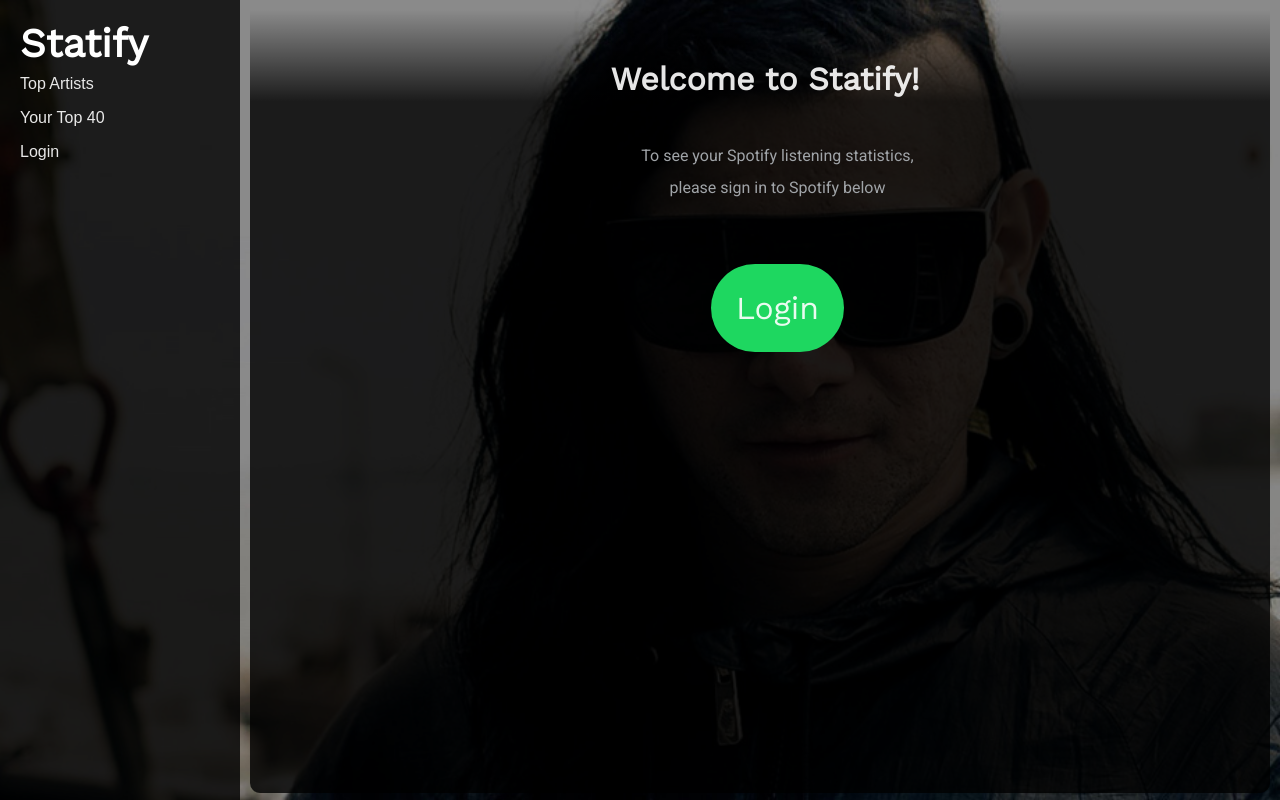
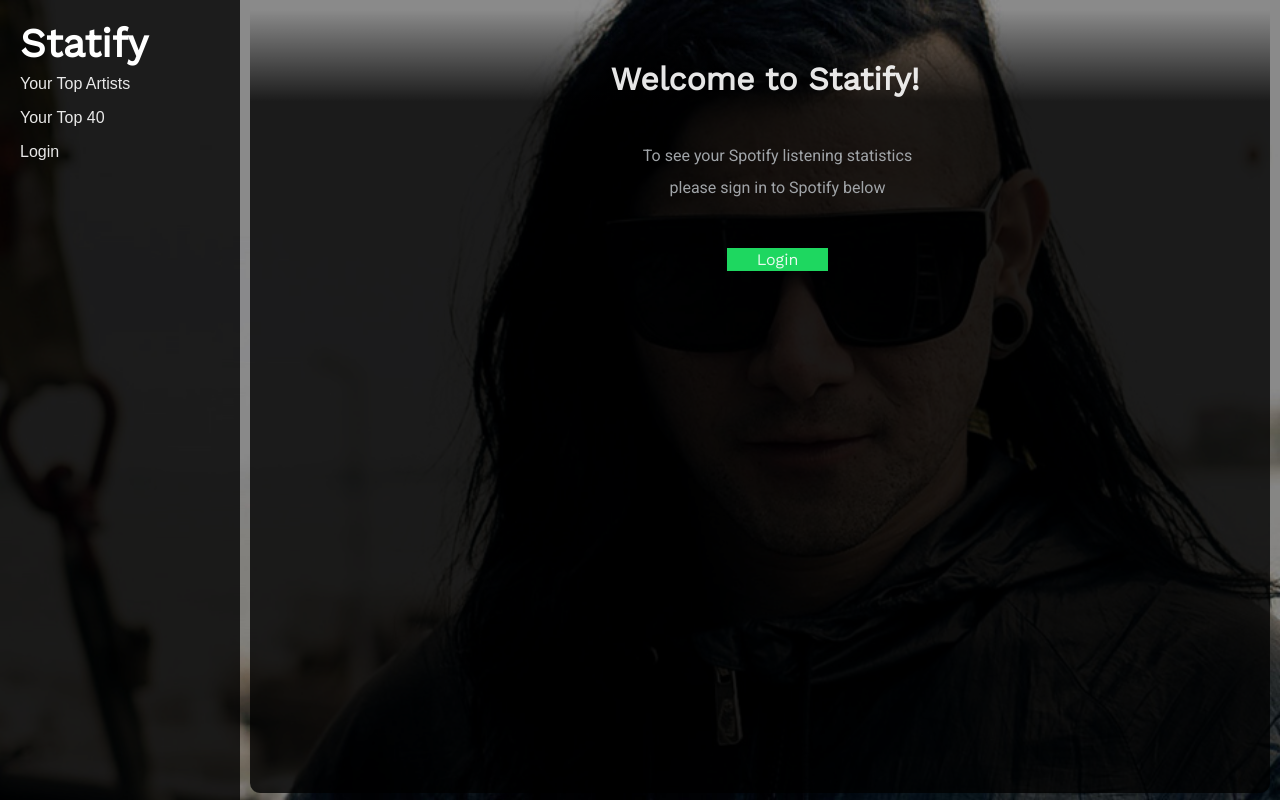
Before and after one commit to nicktu12/spotify-app, a React (Create React App) app: page /login in a window 1280 px wide. Built offline with nearby package versions, Linux system fonts and the light colour scheme; no server answers.

Commit message:
Fix login changes that were somehow missed...

```diff
--- a/src/App/App.js
+++ b/src/App/App.js
@@ -9,7 +9,7 @@
   <div className="App">
     <header>
 			<h1>Statify</h1>
-      <Link to="/">Top Artists</Link>
+      <Link to="/">Your Top Artists</Link>
       <Link to="/top40">Your Top 40</Link>
       <Link to="/login">Login</Link>
     </header>
--- a/src/Login/Login.js
+++ b/src/Login/Login.js
@@ -8,7 +8,7 @@
 			<div className='login-div'>
 				<h2>Welcome to Statify!</h2>
 				<div>
-					<p>To see your Spotify listening statistics,<br/> please sign in to Spotify below</p>
+					<p>To see your Spotify listening statistics<br/> please sign in to Spotify below</p>
 					<p>
 		  			<a href='https://accounts.spotify.com/authorize/?client_id=6f67e11fa50a413f9bf17697789322aa&response_type=code&redirect_uri=http%3A%2F%2Flocalhost%3A3000%2F&scope=user-read-private%20user-read-email%20user-top-read&state=34fFs29kd09'>
 							<button>Login</button>
--- a/src/Login/Login.scss
+++ b/src/Login/Login.scss
@@ -22,12 +22,10 @@
 
 .login-div button {
   background-color: $spotify-green;
-	border-radius: $border-rad * 5;
 	border: none;
-	padding: 25px;
+	padding: 2px 30px;
   color: $white;
-  font-size: 2em;
-	margin: 20px;
+  font-size: 16px;
 	font-family: $header-font;
 }
 
--- a/src/Playlist/Playlist.js
+++ b/src/Playlist/Playlist.js
@@ -23,7 +23,7 @@
 	render(){
 		return(
 	    <div className='playlist-div'>
-    		<h2>Your Top 40 {this.showLoading()}</h2>
+    		<h2>Top 40 {this.showLoading()}</h2>
 				<ol>
 					{this.props.topSongs && this.renderSongs(this.props.topSongs)}
 				</ol>
```
